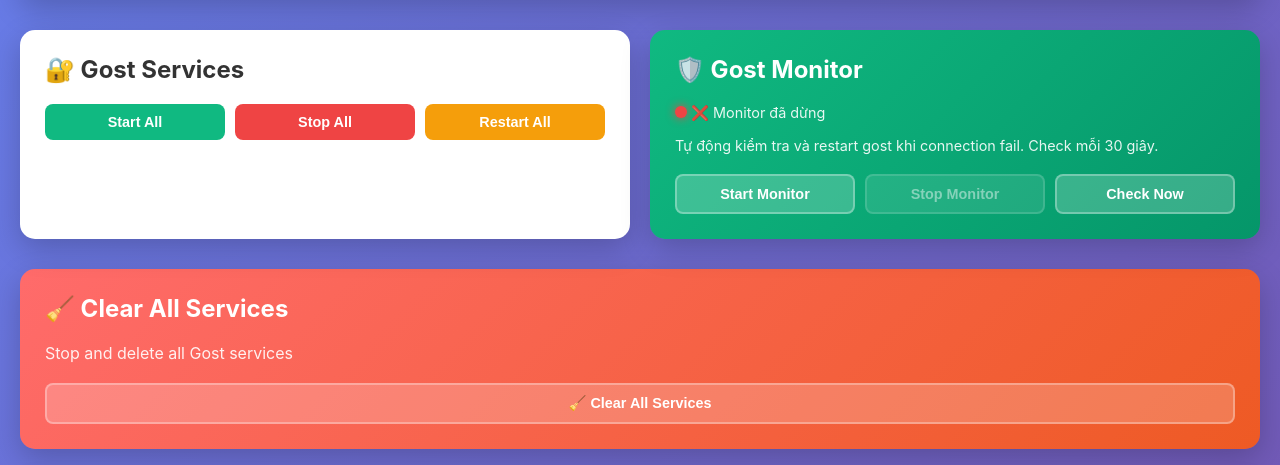
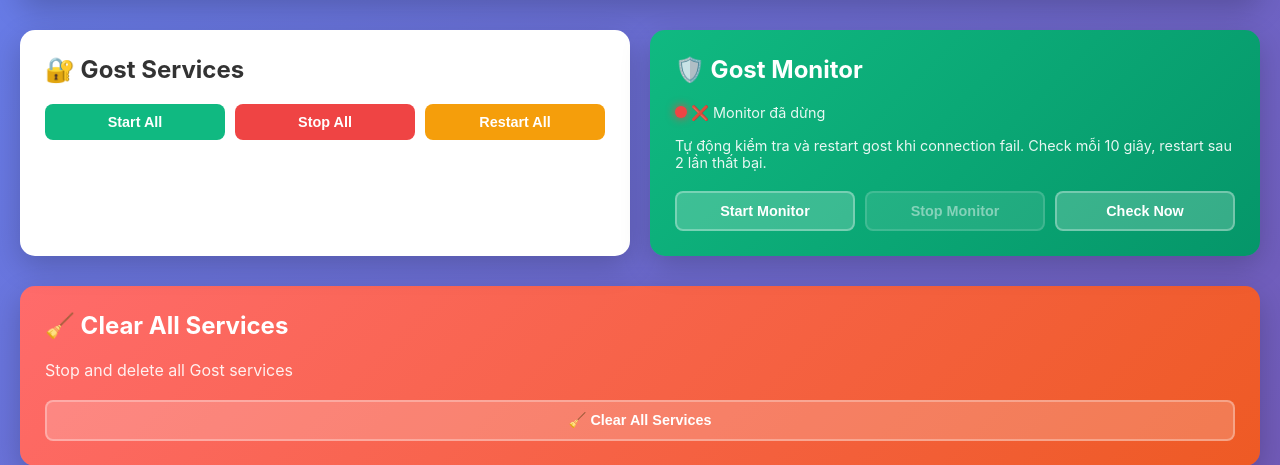
Before and after one commit to nguathen/mac_proxy, a Flask app: page / in a window 1280 px wide. Shown: the part 160-625 px from the top of the page. Run offline with Flask 3, Linux system fonts and the light colour scheme; data that the repository does not hold is empty.

Commit message:
Update gost_monitor.sh to improve error handling and reduce check interval from 30 to 10 seconds for faster failure detection. Adjust restart logic to handle errors more gracefully and modify related documentation in start_all.sh and index.html to reflect these changes.

```diff
--- a/webui/templates/index.html
+++ b/webui/templates/index.html
@@ -327,7 +327,7 @@
                     <div class="service-info" id="monitor-pid" style="color: rgba(255,255,255,0.8); font-size: 0.9em; margin-top: 5px;"></div>
                 </div>
                 <p style="color: rgba(255,255,255,0.9); margin-bottom: 20px; font-size: 0.9em;">
-                    Tự động kiểm tra và restart gost khi connection fail. Check mỗi 30 giây.
+                    Tự động kiểm tra và restart gost khi connection fail. Check mỗi 10 giây, restart sau 2 lần thất bại.
                 </p>
                 <div class="btn-group">
                     <button class="btn" style="background: rgba(255,255,255,0.2); color: white; border: 2px solid rgba(255,255,255,0.3);" onclick="controlMonitor('start')" id="monitor-start-btn">Start Monitor</button>
```
Also changed, not shown: 3 other files.
